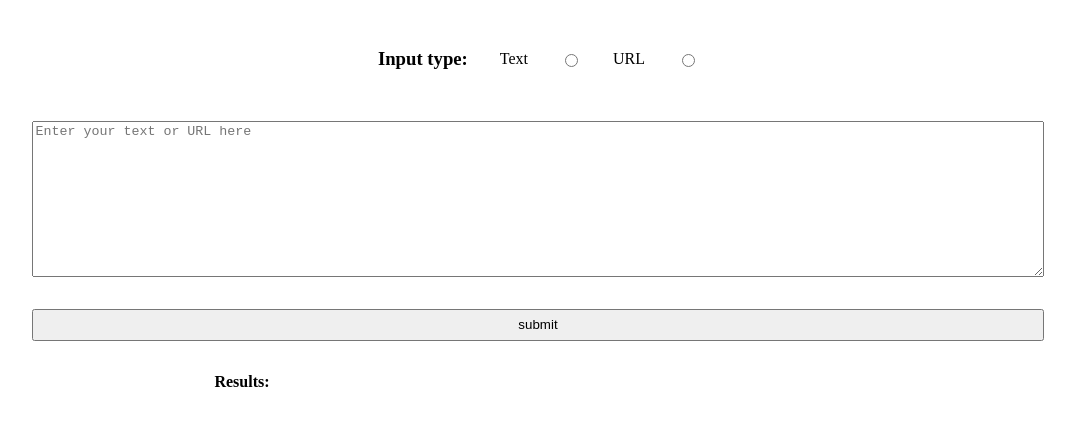
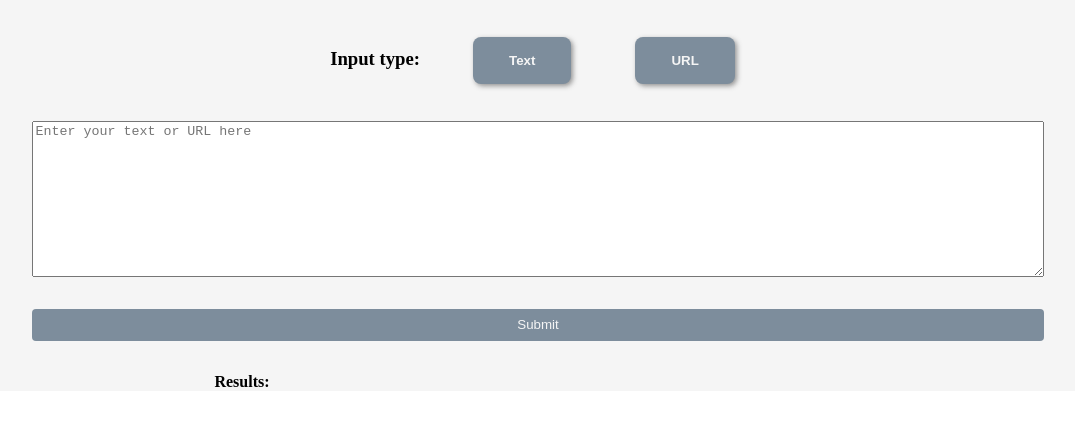
Before and after one commit to ShawnO86/Evaluate-News, a website built with webpack: page src/client/views/index.html in a window 1280 px wide. Shown: the part 120-546 px from the top of the page, without its empty margins (102-1177 px from the left). Built offline with nearby package versions, Linux system fonts and the light colour scheme.

Commit message:
custom radio buttons

```diff
--- a/src/client/index.js
+++ b/src/client/index.js
@@ -1,5 +1,6 @@
 import { callAPI, checkType } from "./js/getKey";
 import './styles/main.scss'
+import './styles/form.scss'
 
 document.getElementById('formSubmit').addEventListener('click', (e) => {
     e.preventDefault();
--- a/src/client/js/getKey.js
+++ b/src/client/js/getKey.js
@@ -5,11 +5,11 @@ const radioButtons = document.querySelectorAll('input[name="type"]');
 let type;
 
 function checkType() {
-    for(let radioButton of radioButtons) {
-      if(radioButton.checked){
-        type = radioButton.value;
-        break;
-      }
+    for (let radioButton of radioButtons) {
+        if (radioButton.checked) {
+            type = radioButton.value;
+            break;
+        }
     }
 }
 
@@ -19,12 +19,12 @@ const callAPI = async () => {
     try {
         const key = await req.json()
         //check if type is selected
-        if(type) {
+        if (type) {
             //check if user has input
             if (userText.value) {
-                checkLanguage(type, userText.value, key)
+                checkLanguage(type, userText, key)
             }
-             else {
+            else {
                 console.log("No text entered.")
                 alert("Please enter text to check.")
             }
--- /dev/null
+++ b/src/client/styles/form.scss
@@ -0,0 +1,60 @@
+.choice {
+    display: flex;
+    justify-content: center;
+    align-items: center;
+    column-gap: 2rem;
+    margin-bottom: 2rem;
+}
+
+.userInput {
+    display: flex;
+    justify-content: center;
+    flex-direction: column;
+    row-gap: 2rem;
+}
+
+#formSubmit {
+    height: 2rem;
+    background-color: rgb(125, 141, 156);
+    border: none;
+    border-radius: 0.25rem;
+    color: #f5f5f5;
+    cursor: pointer;
+}
+
+#formSubmit:hover {
+    background-color: rgb(79, 122, 163);
+}
+
+.radioHolder {
+    padding: 0.25rem 1rem;
+    border-radius: 0.25rem;
+    color: #f5f5f5;
+}
+
+.radioHolder input[type="radio"] {
+    appearance: none;
+}
+
+.radioHolder input {
+    display: block;
+    cursor: pointer;
+    font-weight: 700;
+    background-color: rgb(125, 141, 156);
+    color: #f5f5f5;
+    padding: 1rem 2rem;
+    box-shadow: 2px 2px 5px rgba(51, 51, 51, 0.5);
+    border-radius: 0.5rem;
+    width: 100%;
+    text-align: center;
+}
+
+.radioHolder input:checked {
+    box-shadow: 1px 1px 2px rgba(51, 51, 51, 0.25);
+    background-color: rgb(79, 122, 163);
+}
+
+.radioHolder input::before {
+    content: attr(label);
+    text-align: center;
+}
--- a/src/client/styles/main.scss
+++ b/src/client/styles/main.scss
@@ -1,6 +1,7 @@
 main {
     max-width: 1400px;
     margin: 2rem auto;
+    background-color: #f5f5f5;
 }
 
 header {
@@ -11,22 +12,3 @@ section {
     width: 80%;
     margin: 2rem auto;
 }
-
-.choice {
-    display: flex;
-    justify-content: center;
-    align-items: center;
-    column-gap: 2rem;
-    margin-bottom: 2rem;
-}
-
-.userInput {
-    display: flex;
-    justify-content: center;
-    flex-direction: column;
-    row-gap: 2rem;
-}
-
-#formSubmit {
-    height: 2rem;
-}
--- a/src/client/views/index.html
+++ b/src/client/views/index.html
@@ -21,15 +21,17 @@
 
                 <div class="choice">
                     <h3>Input type:</h3>
-                    <label for="textSelect" class="radioLabel">Text</label>
-                    <input type="radio" name="type" value="txt" id="textSelect">
-                    <label for="urlSelect" class="radioLabel">URL</label>
-                    <input type="radio" name="type" value="url" id="urlSelect">
+                    <div class="radioHolder">
+                        <input type="radio" name="type" value="txt" label="Text" />
+                    </div>
+                    <div class="radioHolder">
+                        <input type="radio" name="type" value="url" label="URL">
+                    </div>
                 </div>
                 <div class="userInput">
                     <textarea type="text" name="input" placeholder="Enter your text or URL here" id="userText"
                         rows="10"></textarea>
-                    <input type="submit" name="" value="submit" id="formSubmit">
+                    <input type="submit" name="" value="Submit" id="formSubmit">
                 </div>
             </form>
             <section>
```
